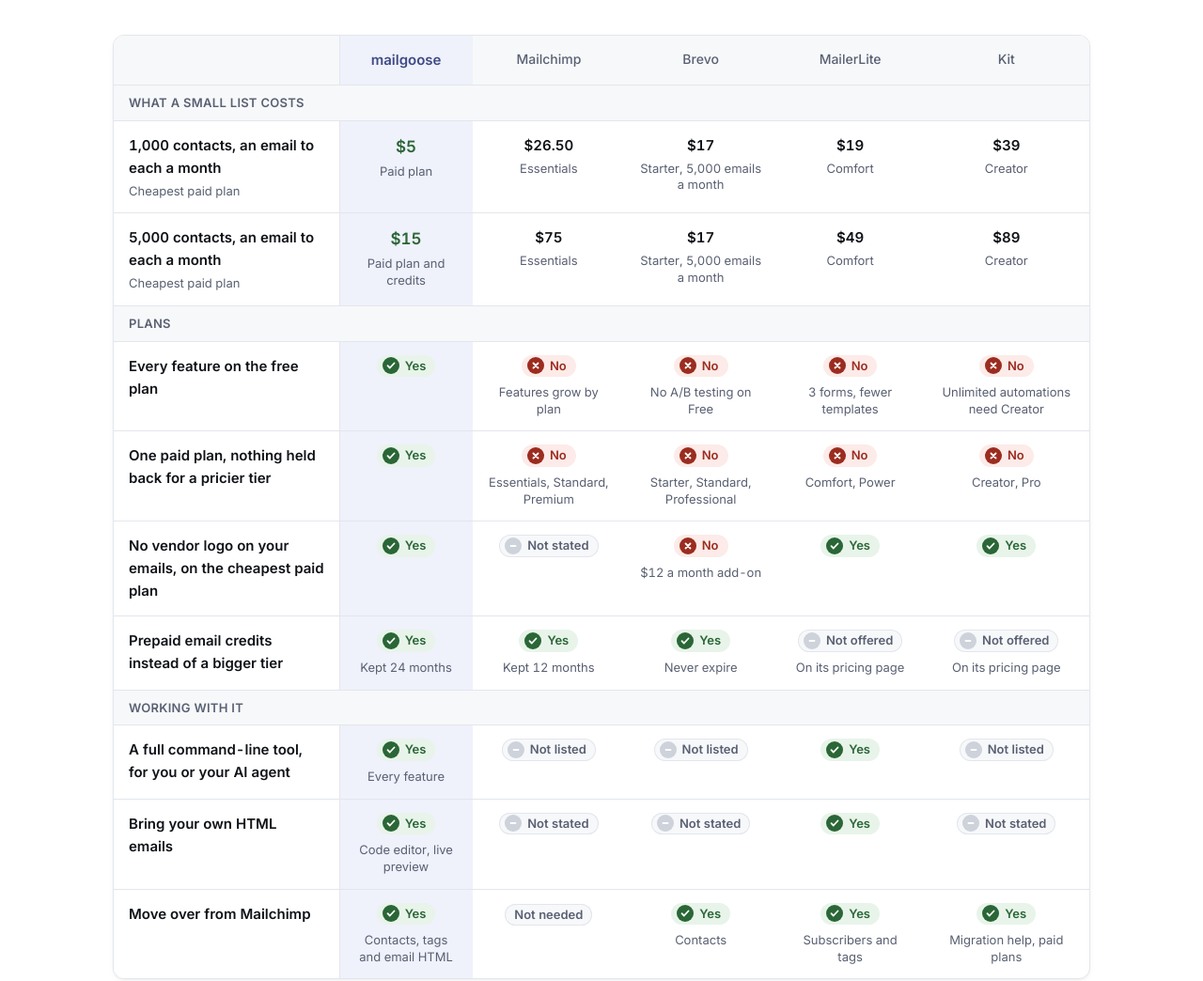
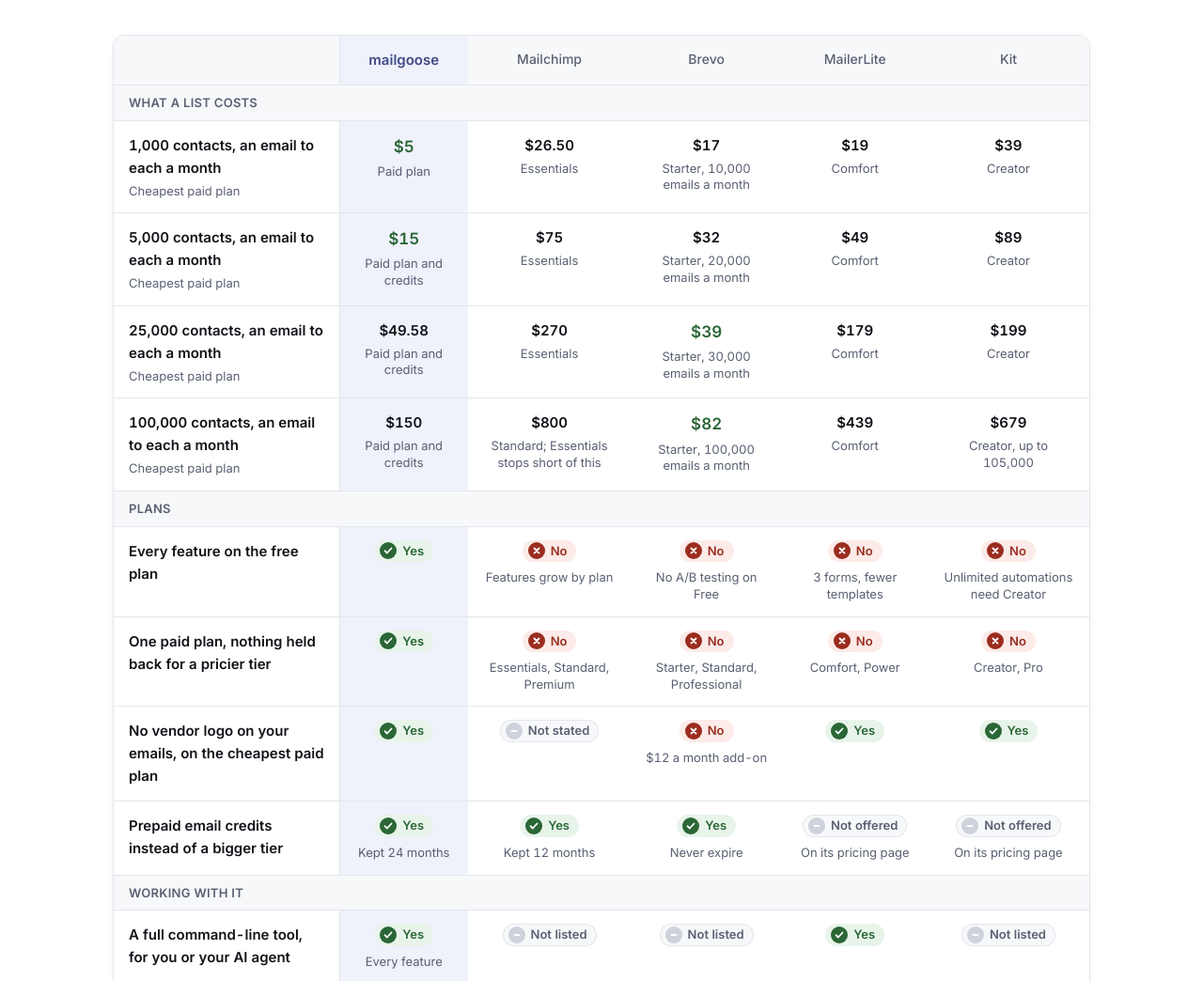
Before and after one commit to gremlin-technologies/mailgoose-public, a plain HTML site: page site/price-comparison/index.html in a window 1280 px wide. Shown: the part 534-1578 px from the top of the page at 94% size. Drawn offline with Linux system fonts and the light colour scheme.

Commit message:
Price comparison: 25,000 and 100,000 rows, Brevo's tiers, sources (MG-127 review)
Adds the 25,000 and 100,000 contact rows, with Brevo marked cheapest
where it is. Brevo's cells use the smallest Starter tier that holds the
list (its calculator, read Nov 23), and each source line names the
calculator or slider setting it came from.

Co-Authored-By: Claude Opus 5.5 <noreply@anthropic.com>

```diff
--- a/site/price-comparison/index.html
+++ b/site/price-comparison/index.html
@@ -4,9 +4,9 @@
   <meta charset="utf-8">
   <meta name="viewport" content="width=device-width, initial-scale=1">
   <title>How mailgoose compares: mailgoose</title>
-  <meta name="description" content="mailgoose next to Mailchimp, Brevo, MailerLite and Kit: what each costs for a small list, what the free plans include, and which ones you can run from your own AI agent.">
+  <meta name="description" content="mailgoose next to Mailchimp, Brevo, MailerLite and Kit: what each costs from 1,000 to 100,000 contacts, what the free plans include, and which ones you can run from your own AI agent.">
   <meta property="og:title" content="How mailgoose compares">
-  <meta property="og:description" content="What mailgoose, Mailchimp, Brevo, MailerLite and Kit cost for a small list, and what you get for it.">
+  <meta property="og:description" content="What mailgoose, Mailchimp, Brevo, MailerLite and Kit cost from 1,000 to 100,000 contacts, and what you get for it.">
   <meta property="og:image" content="https://mailgoose.app/assets/social.jpg">
   <meta property="og:url" content="https://mailgoose.app/price-comparison/">
   <meta name="twitter:card" content="summary_large_image">
@@ -61,12 +61,12 @@
               </tr>
             </thead>
             <tbody>
-              <tr class="group"><th scope="rowgroup" colspan="6">What a small list costs</th></tr>
+              <tr class="group"><th scope="rowgroup" colspan="6">What a list costs</th></tr>
               <tr>
                 <th scope="row">1,000 contacts, an email to each a month<span class="sub">Cheapest paid plan</span></th>
                 <td class="us"><span class="price best" data-price="1000">$5</span><span class="sub">Paid plan</span></td>
                 <td><a class="price" href="#src-mailchimp-prices">$26.50</a><span class="sub">Essentials</span></td>
-                <td><a class="price" href="#src-brevo-prices">$17</a><span class="sub">Starter, 5,000 emails a month</span></td>
+                <td><a class="price" href="#src-brevo-prices">$17</a><span class="sub">Starter, 10,000 emails a month</span></td>
                 <td><a class="price" href="#src-mailerlite-prices">$19</a><span class="sub">Comfort</span></td>
                 <td><a class="price" href="#src-kit-prices">$39</a><span class="sub">Creator</span></td>
               </tr>
@@ -74,9 +74,25 @@
                 <th scope="row">5,000 contacts, an email to each a month<span class="sub">Cheapest paid plan</span></th>
                 <td class="us"><span class="price best" data-price="5000">$15</span><span class="sub">Paid plan and credits</span></td>
                 <td><a class="price" href="#src-mailchimp-prices">$75</a><span class="sub">Essentials</span></td>
-                <td><a class="price" href="#src-brevo-prices">$17</a><span class="sub">Starter, 5,000 emails a month</span></td>
+                <td><a class="price" href="#src-brevo-prices">$32</a><span class="sub">Starter, 20,000 emails a month</span></td>
                 <td><a class="price" href="#src-mailerlite-prices">$49</a><span class="sub">Comfort</span></td>
                 <td><a class="price" href="#src-kit-prices">$89</a><span class="sub">Creator</span></td>
+              </tr>
+              <tr>
+                <th scope="row">25,000 contacts, an email to each a month<span class="sub">Cheapest paid plan</span></th>
+                <td class="us"><span class="price" data-price="25000">$49.58</span><span class="sub">Paid plan and credits</span></td>
+                <td><a class="price" href="#src-mailchimp-prices">$270</a><span class="sub">Essentials</span></td>
+                <td><a class="price best" href="#src-brevo-prices">$39</a><span class="sub">Starter, 30,000 emails a month</span></td>
+                <td><a class="price" href="#src-mailerlite-prices">$179</a><span class="sub">Comfort</span></td>
+                <td><a class="price" href="#src-kit-prices">$199</a><span class="sub">Creator</span></td>
+              </tr>
+              <tr>
+                <th scope="row">100,000 contacts, an email to each a month<span class="sub">Cheapest paid plan</span></th>
+                <td class="us"><span class="price" data-price="100000">$150</span><span class="sub">Paid plan and credits</span></td>
+                <td><a class="price" href="#src-mailchimp-prices">$800</a><span class="sub">Standard; Essentials stops short of this</span></td>
+                <td><a class="price best" href="#src-brevo-prices">$82</a><span class="sub">Starter, 100,000 emails a month</span></td>
+                <td><a class="price" href="#src-mailerlite-prices">$439</a><span class="sub">Comfort</span></td>
+                <td><a class="price" href="#src-kit-prices">$679</a><span class="sub">Creator, up to 105,000</span></td>
               </tr>
 
               <tr class="group"><th scope="rowgroup" colspan="6">Plans</th></tr>
@@ -142,7 +158,7 @@
           </table>
         </div>
 
-        <p class="compare-note">Our prices are the monthly plan plus the cheapest credit packs that cover a year of sending, spread over twelve months. Brevo prices by emails a month, not contacts, so its row shows its smallest Starter tier. <a href="/pricing/">See how mailgoose pricing works</a>.</p>
+        <p class="compare-note">Our prices are the monthly plan plus the cheapest credit packs that cover a year of sending, spread over twelve months. Brevo prices by emails a month, and each Starter tier allows a set number of contacts, so each row shows the smallest tier that holds the list and its email. The cheapest price in each row is in green. <a href="/pricing/">See how mailgoose pricing works</a>.</p>
       </div>
     </section>
 
@@ -154,7 +170,7 @@
         </div>
         <ul class="grid grid-2">
           <li class="card"><h3>A bigger free plan</h3><p>Kit is free up to 10,000 subscribers, with its branding on your emails. Our free plan stops at 1,000 contacts.</p></li>
-          <li class="card"><h3>Very large lists</h3><p>Brevo charges by emails sent rather than contacts kept, which can work out cheaper once a list runs into the tens of thousands.</p></li>
+          <li class="card"><h3>Very large lists</h3><p>Brevo charges by emails sent rather than contacts kept. At 25,000 contacts and up it costs less than we do, as the table shows.</p></li>
           <li class="card"><h3>Automations, landing pages and SMS</h3><p>mailgoose sends campaigns and runs signup forms. The others add automated sequences, landing pages, SMS and more.</p></li>
           <li class="card"><h3>A team</h3><p>A mailgoose account has one person. The others let several people share one account.</p></li>
         </ul>
@@ -168,17 +184,17 @@
           <p class="section-lede">We read each company's own pages on November 23, 2026. Prices and plans change, so check their sites before you decide. Spot something out of date? Tell us and we'll fix it.</p>
         </div>
         <ol class="sources">
-          <li id="src-mailchimp-prices">Mailchimp's marketing pricing page, monthly billing: Essentials $26.50 a month for 1,000 contacts and $75 for 5,000. <a href="https://mailchimp.com/pricing/marketing/">mailchimp.com/pricing/marketing</a></li>
+          <li id="src-mailchimp-prices">Mailchimp's marketing pricing page and its price calculator, monthly billing: Essentials $26.50 a month for 1,000 contacts, $75 for 5,000 and $270 for 25,000; Essentials isn't offered at 100,000 contacts, where Standard is $800. <a href="https://mailchimp.com/pricing/marketing/">mailchimp.com/pricing/marketing</a></li>
           <li id="src-mailchimp-plans">Mailchimp's help article on its plans: Free, Essentials, Standard and Premium, with features added at each step. It doesn't say on which plan the Mailchimp logo comes off, and doesn't mention a command-line tool or custom HTML. <a href="https://mailchimp.com/help/about-mailchimp-pricing-plans/">mailchimp.com/help/about-mailchimp-pricing-plans</a></li>
           <li id="src-mailchimp-payg">Mailchimp's help article on its Pay As You Go plan: credits expire 12 months after you buy them. <a href="https://mailchimp.com/help/about-the-pay-as-you-go-plan/">mailchimp.com/help/about-the-pay-as-you-go-plan</a></li>
-          <li id="src-brevo-prices">Brevo's pricing page, monthly billing: Starter from $17 a month for 5,000 emails a month, "No Brevo logo" $12 a month extra; Standard from $35. <a href="https://www.brevo.com/pricing/">brevo.com/pricing</a></li>
+          <li id="src-brevo-prices">Brevo's pricing page, monthly billing, with its email volume slider: Starter $17 a month for 10,000 emails and 1,500 contacts, $32 for 20,000 emails, $39 for 30,000 and $82 for 100,000 (500,000 contacts from 20,000 emails up); its 5,000 and 15,000 tiers allow 500 and 2,500 contacts. "No Brevo logo" is $12 a month extra; Standard from $35. <a href="https://www.brevo.com/pricing/">brevo.com/pricing</a></li>
           <li id="src-brevo-features">Brevo's full feature comparison: A/B testing isn't on Free or Starter, and removing the Brevo branding is an add-on on Starter. <a href="https://www.brevo.com/pricing/see-all-features/">brevo.com/pricing/see-all-features</a></li>
           <li id="src-brevo-payg">Brevo's pricing page, in its questions: pay-as-you-go credits "do not expire". <a href="https://www.brevo.com/pricing/">brevo.com/pricing</a></li>
           <li id="src-brevo-import">Brevo's help article on its Mailchimp integration: import and update your contacts to move to Brevo. <a href="https://help.brevo.com/hc/en-us/articles/10285672223378-Mailchimp-integration-by-Brevo-Import-and-update-your-contacts-to-migrate-to-Brevo">help.brevo.com</a></li>
-          <li id="src-mailerlite-prices">MailerLite's pricing page, monthly billing: Comfort $19 a month for 1,000 subscribers and $49 for 5,000; the Free plan has 3 forms and limited templates; paid plans remove the MailerLite logo and include a custom HTML editor. <a href="https://www.mailerlite.com/pricing">mailerlite.com/pricing</a></li>
+          <li id="src-mailerlite-prices">MailerLite's pricing page, monthly billing: with the subscriber count typed in: Comfort $19 a month for 1,000 subscribers, $49 for 5,000, $179 for 25,000 and $439 for 100,000; the Free plan has 3 forms and limited templates; paid plans remove the MailerLite logo; the custom HTML editor is on every plan, Free included. <a href="https://www.mailerlite.com/pricing">mailerlite.com/pricing</a></li>
           <li id="src-mailerlite-ai">MailerLite's developer pages: its command-line tool. <a href="https://developers.mailerlite.com/cli">developers.mailerlite.com/cli</a></li>
           <li id="src-mailerlite-import">MailerLite's help article on moving from Mailchimp: subscribers, with tags brought over as groups and simple segments; email templates are rebuilt by hand. <a href="https://www.mailerlite.com/help/how-to-switch-from-mailchimp-to-mailerlite">mailerlite.com/help</a></li>
-          <li id="src-kit-prices">Kit's pricing page, monthly billing: Creator $39 a month for 1,000 subscribers and $89 for 5,000, before its introductory offer; Free up to 10,000 subscribers; Creator adds automations and removes Kit branding; free migrations. <a href="https://kit.com/pricing">kit.com/pricing</a></li>
+          <li id="src-kit-prices">Kit's pricing page, monthly billing: with the Creator slider moved to each size: $39 a month for 1,000 subscribers, $89 for 5,000, $199 for 25,000 and $679 for the tier up to 105,000, before its introductory offer; Free up to 10,000 subscribers; Creator adds automations and removes Kit branding; free migrations. <a href="https://kit.com/pricing">kit.com/pricing</a></li>
         </ol>
         <p class="compare-note">Mailchimp, Brevo, MailerLite and Kit are trademarks of their owners. mailgoose isn't affiliated with any of them.</p>
       </div>
```
